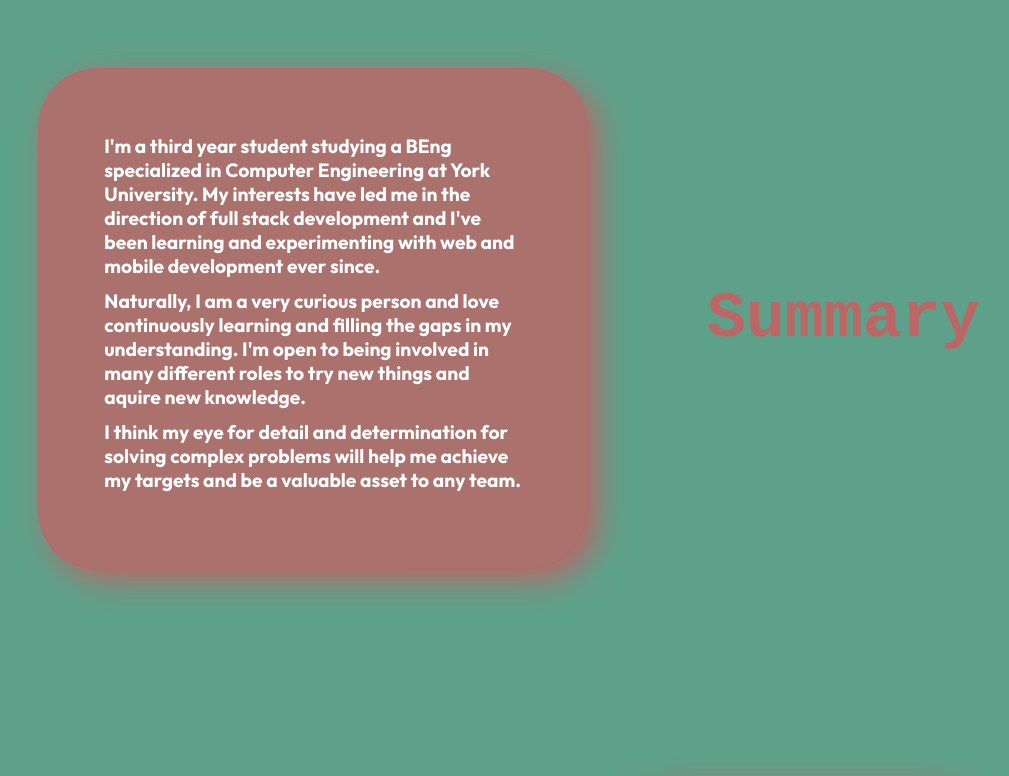
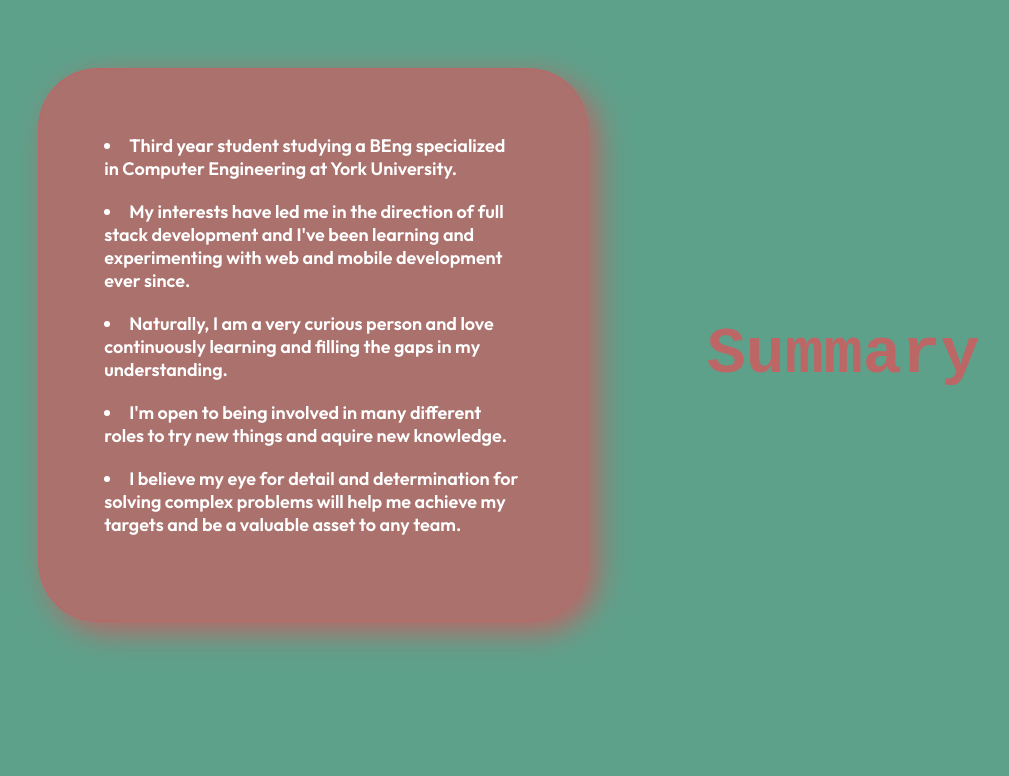
Before and after one commit to AbdallaSarhan/myNewPortfolio, a React (Create React App) app in the folder portfolio/: page / in a window 1280 px wide. Shown: the part 640-1416 px from the top of the page, without its empty margins (101-1110 px from the left). Built offline with nearby package versions, Linux system fonts and the light colour scheme.

Commit message:
content refactor

```diff
--- a/portfolio/src/components/ElevatorPitch.jsx
+++ b/portfolio/src/components/ElevatorPitch.jsx
@@ -17,6 +17,9 @@ const ElevatorPitch = () => {
     opacity: show ? 1 : 0,
     marginRight: show ? 0 : -710,
     color: show ? "white" : "black",
+    fontSize: 18,
+    fontWeight: 600,
+    paddingBottom: 20,
     // marginLeft: show ? -150 : -710,
   });
   useEffect(() => {
@@ -26,22 +29,29 @@ const ElevatorPitch = () => {
     <div className="container">
       <a.div className="summary-container" style={contentProps}>
         <a.div className="summary ">
-          <a.h4 ref={ref} style={contentProps}>
-            I'm a third year student studying a BEng specialized in Computer
-            Engineering at York University. My interests have led me in the
-            direction of full stack development and I've been learning and
-            experimenting with web and mobile development ever since.
-          </a.h4>
-          <a.h4 style={contentProps}>
+          <a.li ref={ref} style={contentProps}>
+            Third year student studying a BEng specialized in Computer
+            Engineering at York University.
+          </a.li>
+          <a.li ref={ref} style={contentProps}>
+            My interests have led me in the direction of full stack development
+            and I've been learning and experimenting with web and mobile
+            development ever since.
+          </a.li>
+          <a.li ref={ref} style={contentProps}>
             Naturally, I am a very curious person and love continuously learning
-            and filling the gaps in my understanding. I'm open to being involved
-            in many different roles to try new things and aquire new knowledge.
-          </a.h4>
-          <a.h4 style={contentProps}>
-            I think my eye for detail and determination for solving complex
+            and filling the gaps in my understanding.
+          </a.li>
+          <a.li ref={ref} style={contentProps}>
+            I'm open to being involved in many different roles to try new things
+            and aquire new knowledge.
+          </a.li>
+
+          <a.li style={contentProps}>
+            I believe my eye for detail and determination for solving complex
             problems will help me achieve my targets and be a valuable asset to
             any team.
-          </a.h4>
+          </a.li>
         </a.div>
       </a.div>
       <a.h1 className="title" style={headerProps}>
--- a/portfolio/src/components/ElevatorPitchStyles.css
+++ b/portfolio/src/components/ElevatorPitchStyles.css
@@ -25,20 +25,9 @@
   border-radius: 60px;
   box-shadow: 10px 10px 30px #bd6666;
   font-family: "sans-serif";
-  /* background-color: rgb(49, 49, 49); */
-  /* background-color: #a25d75; */
-  /* background-color: rgba(162, 93, 117, 0.9); */
   background-color: rgba(189, 102, 102, 0.8);
-  /* background-color: #45a29e; */
 }
 
-.desc {
-  margin: 1.5rem;
-  padding: 1.5rem;
-  border: 2px dotted #bd6666;
-  border-radius: 60px;
-  box-shadow: 10px 10px 30px #bd6666;
-}
 .resume {
   background-color: #bd6666;
   padding-top: 20px;
@@ -57,12 +46,4 @@
   background-color: #a9a9a9;
 }
 @media screen and (max-width: 640px) {
-  .desc {
-    margin: -1.5rem;
-    margin-top: 1.5rem;
-    padding: 1.5rem;
-    border: 2px dotted #bd6666;
-    border-radius: 60px;
-    box-shadow: 10px 10px 30px #bd6666;
-  }
 }
```
